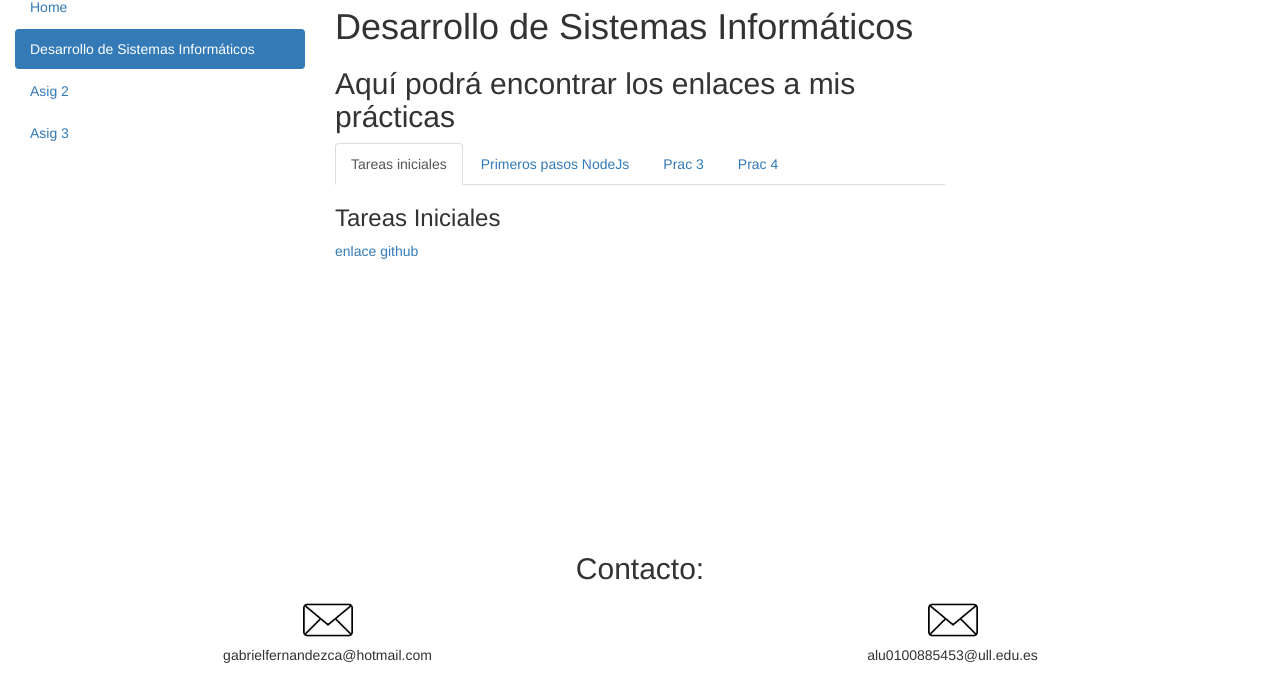
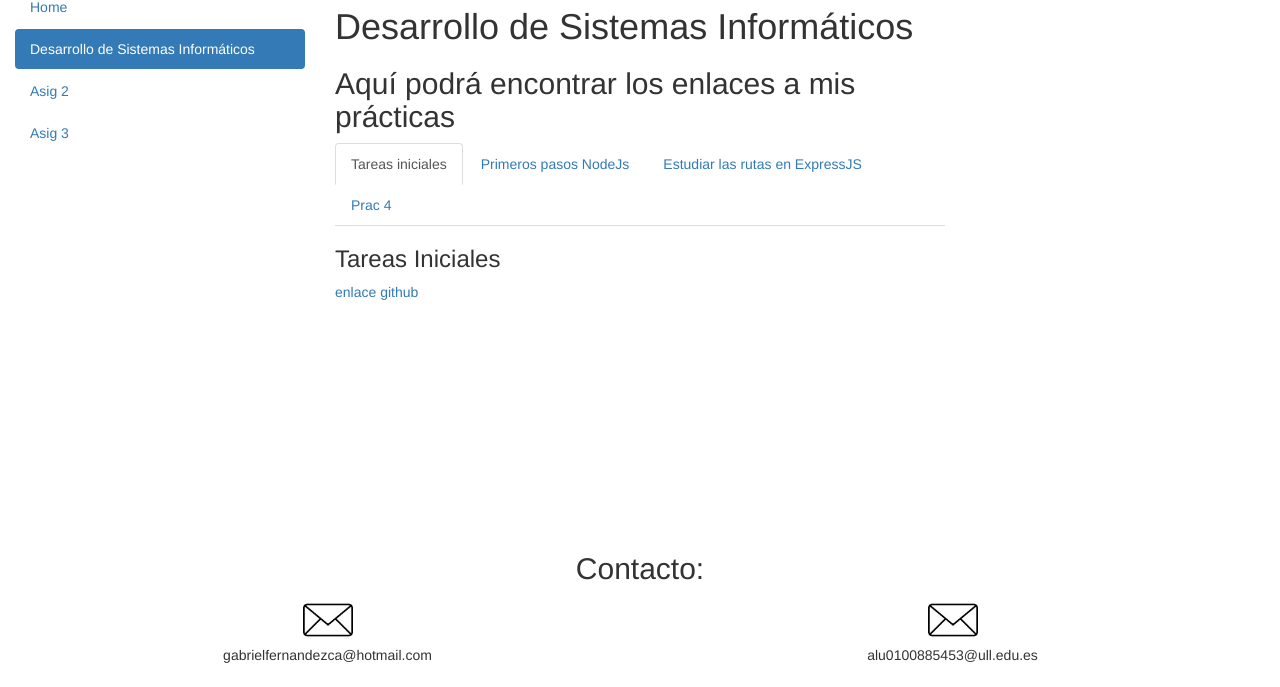
Before and after one commit to alu0100885453/alu0100885453.github.io, a plain HTML site: page asigs/dsi.html in a window 1280 px wide. Shown: the part 113-800 px from the top of the page. Drawn offline with nearby package versions, Linux system fonts and the light colour scheme; files whose address does not match are found by name.

Commit message:
añad p3 dsi

```diff
--- a/asigs/dsi.html
+++ b/asigs/dsi.html
@@ -44,7 +44,7 @@
 		<ul class="nav nav-tabs">
 		    <li class="active"><a data-toggle="tab" href="#home">Tareas iniciales</a></li>
 		    <li><a data-toggle="tab" href="#menu1">Primeros pasos NodeJs</a></li>
-		    <li><a data-toggle="tab" href="#menu2">Prac 3</a></li>
+		    <li><a data-toggle="tab" href="#menu2">Estudiar las rutas en ExpressJS</a></li>
 		    <li><a data-toggle="tab" href="#menu3">Prac 4</a></li>
 		  </ul>
 
@@ -58,8 +58,8 @@
 		      <p><a href="https://github.com/ULL-ESIT-DSI-1617/primeros-pasos-en-nodejs-danielr-gabriel-danield-l1"> enlace github</a></p>
 		    </div>
 		    <div id="menu2" class="tab-pane fade">
-
-		      <p>Void</p>
+		      <h3>Estudiar las rutas en ExpressJS</h3>
+		      <p><a href="https://github.com/ULL-ESIT-DSI-1617/estudiar-las-rutas-en-expressjs-danielr-gabriel-danield-l1"> enlace github</a></p>
 		    </div>
 		    <div id="menu3" class="tab-pane fade">
 
```
